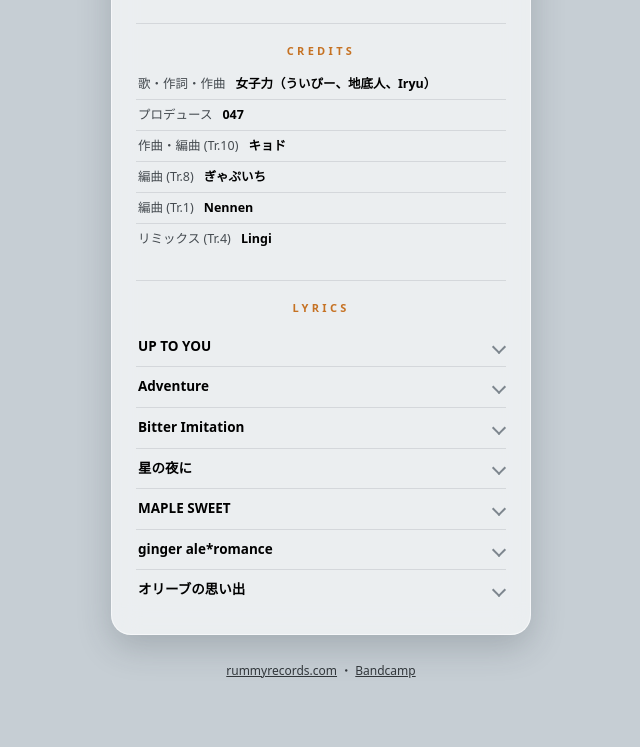
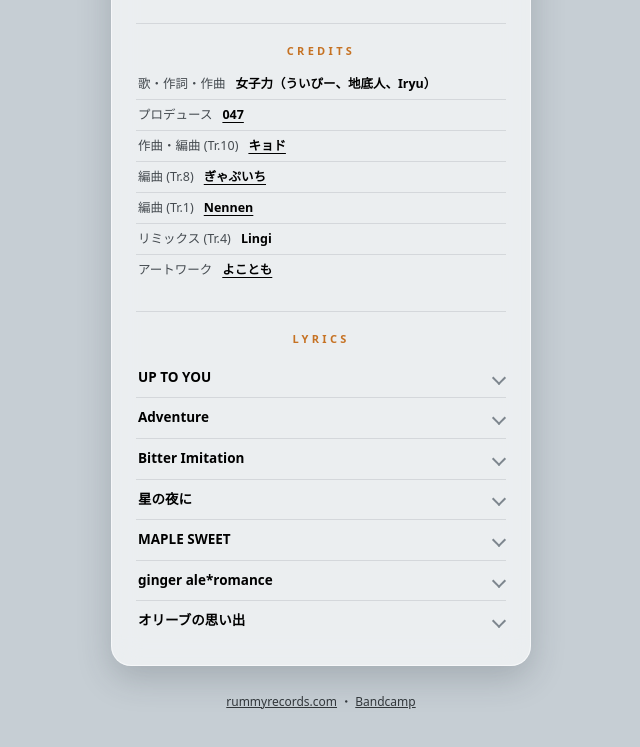
Before and after one commit to rummy-records/rummy-records.github.io, a plain HTML site: page rmmy025.html in a window 1280 px wide. Shown: the part 1683-2430 px from the top of the page, without its empty margins (319-959 px from the left). Drawn offline with Linux system fonts and the light colour scheme.

Commit message:
Add website links to DTM Girl credits

```diff
--- a/rmmy025.html
+++ b/rmmy025.html
@@ -221,6 +221,8 @@
   .srow:last-child { border-bottom:none; }
   .srow .role { color:var(--muted); flex:none; }
   .srow .sname { font-weight:600; }
+  .srow .sname a { color:var(--ink); text-decoration:underline; text-underline-offset:3px; }
+  .srow .sname a:hover { color:var(--accent); }
   details.lyr { border-bottom:1px solid var(--line-dark); padding:9px 2px; }
   details.lyr:last-child { border-bottom:none; }
   details.lyr summary { cursor:pointer; font-weight:600; font-size:13.5px; list-style:none; display:flex; align-items:center; gap:8px; }
@@ -287,11 +289,12 @@
     <p class="tagline cont">私たち、歌ってつくれるアイドル、"女子力"です！<br>大阪大学 音楽制作サークル ラムレーズンのメンバーによって結成された"女子力"。この春、5年間の活動の集大成となるファーストアルバム「DTM Girl」をリリース！</p>
     <div class="sect"><h2>CREDITS</h2>
       <div class="srow"><span class="role">歌・作詞・作曲</span><span class="sname">女子力（ういぴー、地底人、Iryu）</span></div>
-      <div class="srow"><span class="role">プロデュース</span><span class="sname">047</span></div>
-      <div class="srow"><span class="role">作曲・編曲 (Tr.10)</span><span class="sname">キョド</span></div>
-      <div class="srow"><span class="role">編曲 (Tr.8)</span><span class="sname">ぎゃぷいち</span></div>
-      <div class="srow"><span class="role">編曲 (Tr.1)</span><span class="sname">Nennen</span></div>
+      <div class="srow"><span class="role">プロデュース</span><span class="sname"><a href="https://soundcloud.com/zero_yon_nana">047</a></span></div>
+      <div class="srow"><span class="role">作曲・編曲 (Tr.10)</span><span class="sname"><a href="http://otoyapage.jp/user/chotampa">キョド</a></span></div>
+      <div class="srow"><span class="role">編曲 (Tr.8)</span><span class="sname"><a href="http://otoyapage.jp/user/gyapuichisan">ぎゃぷいち</a></span></div>
+      <div class="srow"><span class="role">編曲 (Tr.1)</span><span class="sname"><a href="http://nennen2010.tumblr.com/">Nennen</a></span></div>
       <div class="srow"><span class="role">リミックス (Tr.4)</span><span class="sname">Lingi</span></div>
+      <div class="srow"><span class="role">アートワーク</span><span class="sname"><a href="https://yokotomomo.work/">よことも</a></span></div>
     </div>
     <div class="sect"><h2>LYRICS</h2>
       <details class="lyr"><summary>UP TO YOU</summary><div class="lyric">真夜中の街は眠って 空飛び越える駆け引き
```
